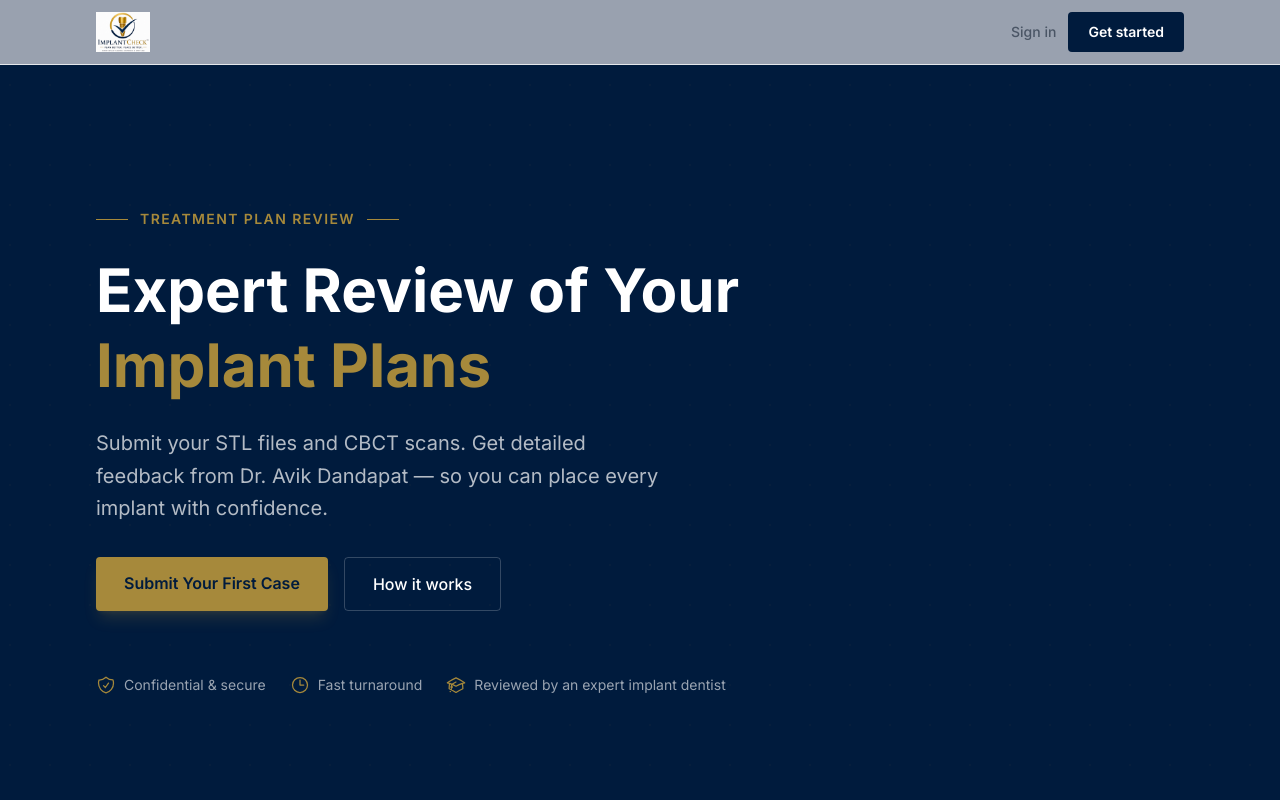
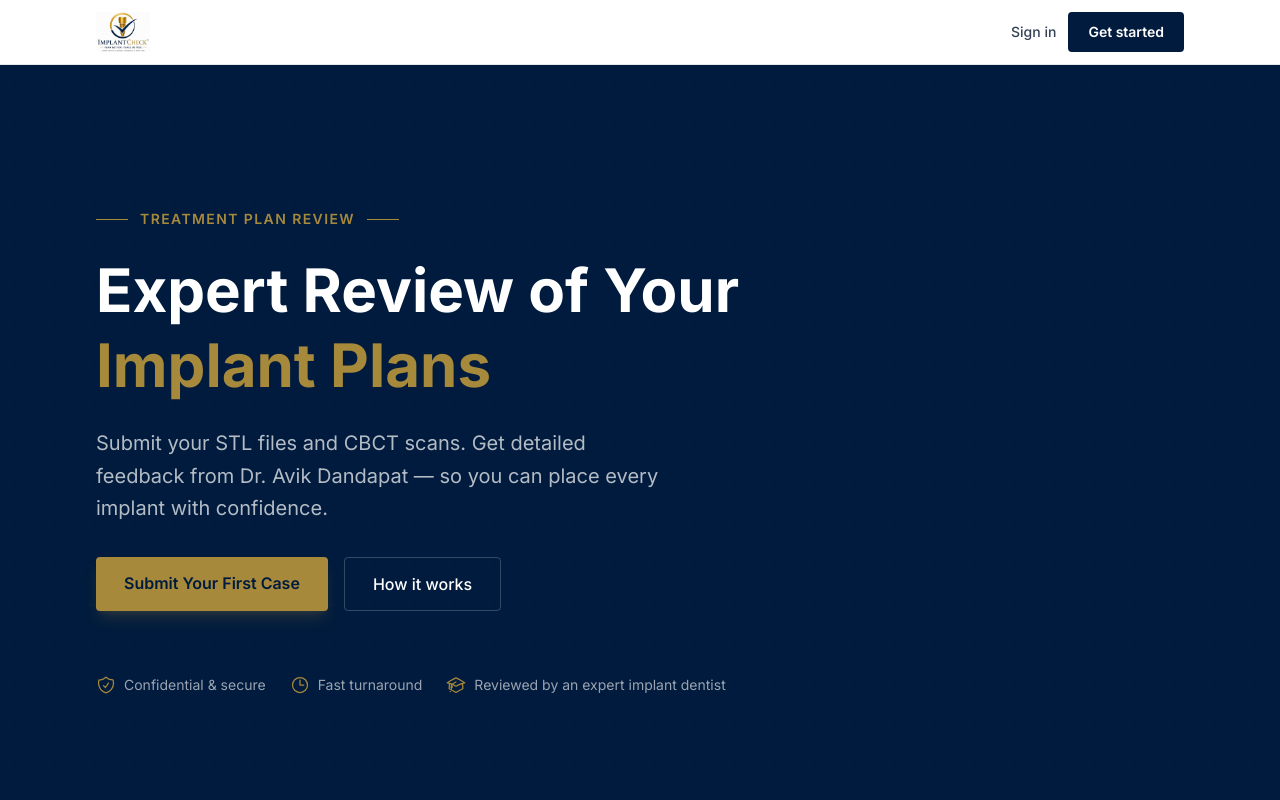
Before and after one commit to Kiteboy001/implantcheck, a Next.js app: page / in a window 1280 px wide. Shown: the top 800 px of the page. Built offline with nearby package versions, Linux system fonts and the light colour scheme.

Commit message:
fix: change nav bar from grey to white background to match logo images

```diff
--- a/app/page.tsx
+++ b/app/page.tsx
@@ -4,7 +4,7 @@ export default function LandingPage() {
   return (
     <div className="min-h-screen">
       {/* ── NAV ──────────────────────────────────────────────── */}
-      <nav className="sticky top-0 z-50 bg-gray-400 backdrop-blur border-b border-gray-200">
+      <nav className="sticky top-0 z-50 bg-white border-b border-gray-200">
         <div className="max-w-6xl mx-auto px-4 sm:px-6 lg:px-8">
           <div className="flex justify-between items-center h-16">
             <Link href="/" className="flex items-center">
@@ -13,7 +13,7 @@ export default function LandingPage() {
             <div className="flex items-center gap-3">
               <Link
                 href="/auth/login"
-                className="text-sm text-gray-600 hover:text-navy transition-colors font-medium"
+                className="text-sm text-body hover:text-navy transition-colors font-medium"
               >
                 Sign in
               </Link>
```
Also changed, not shown: 1 other file (tests, documents, lock files or other folders).
